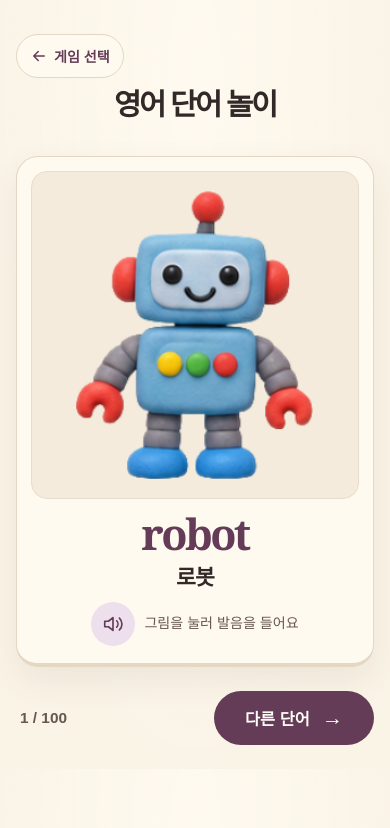
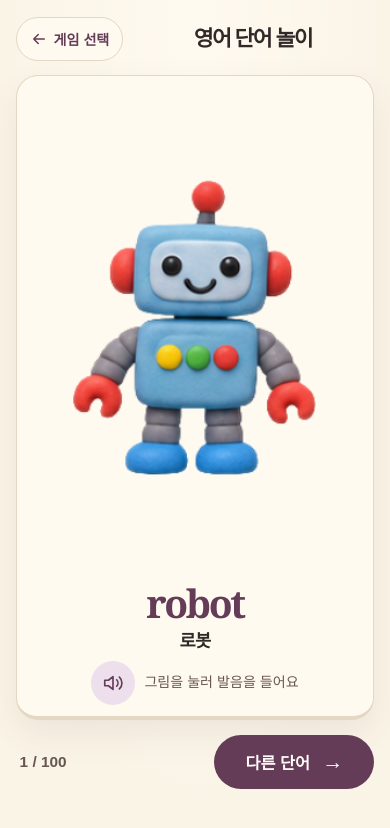
Before and after one commit to greenpainter/number-game, a plain HTML site: page words.html in a window 390 px wide. Drawn offline with Linux system fonts and the light colour scheme.

Commit message:
Fit word cards to the viewport and preload pronunciation audio

```diff
--- a/play.css
+++ b/play.css
@@ -177,23 +177,35 @@ p {
   line-height: 1;
 }
 
+.words-page {
+  overflow: hidden;
+  overscroll-behavior: none;
+  -webkit-touch-callout: none;
+  -webkit-user-select: none;
+  user-select: none;
+}
+
 .word-game {
   width: min(100%, 1060px);
+  height: 100vh;
+  height: 100dvh;
+  display: grid;
+  grid-template-rows: auto minmax(0, 1fr) auto auto;
+  gap: clamp(8px, 1.7vh, 19px);
   margin: 0 auto;
-  padding: max(clamp(18px, 4vh, 46px), env(safe-area-inset-top)) clamp(16px, 4vw, 52px) max(24px, env(safe-area-inset-bottom));
+  padding: max(clamp(10px, 2vh, 26px), env(safe-area-inset-top)) clamp(12px, 4vw, 52px) max(8px, env(safe-area-inset-bottom));
 }
 
 .word-heading {
   display: grid;
-  grid-template-columns: 1fr auto 1fr;
+  grid-template-columns: minmax(0, 1fr) auto minmax(0, 1fr);
   align-items: center;
-  gap: 16px;
-  margin-bottom: clamp(19px, 4vh, 36px);
+  gap: clamp(8px, 2vw, 16px);
 }
 
 .word-heading h1 {
   text-align: center;
-  font-size: clamp(1.85rem, 4.6vw, 3.4rem);
+  font-size: clamp(1.35rem, 4.6vw, 3.4rem);
 }
 
 .back-link {
@@ -221,10 +233,12 @@ p {
 .word-card {
   display: grid;
   width: 100%;
+  min-height: 0;
   grid-template-columns: minmax(0, 1fr) minmax(0, .86fr);
+  grid-template-rows: minmax(0, 1fr);
   gap: clamp(16px, 4vw, 44px);
   align-items: center;
-  padding: clamp(16px, 3vw, 34px);
+  padding: clamp(10px, min(3vw, 3vh), 30px);
   border: 1px solid var(--rule);
   border-bottom: 4px solid var(--rule);
   border-radius: clamp(22px, 4vw, 36px);
@@ -237,21 +251,19 @@ p {
 .word-art {
   display: grid;
   width: 100%;
-  max-width: 440px;
-  aspect-ratio: 1;
+  height: 100%;
+  container-type: size;
   place-items: center;
-  justify-self: center;
-  overflow: hidden;
-  border: 1px solid #e8ddcc;
-  border-radius: clamp(16px, 2.4vw, 24px);
-  background: #f4ebdc;
 }
 
 .word-art img {
   display: block;
-  width: 100%;
-  height: 100%;
+  width: min(100cqw, 100cqh, 440px);
+  height: auto;
+  aspect-ratio: 1;
+  border-radius: clamp(12px, 2.4vw, 24px);
   object-fit: contain;
+  -webkit-user-drag: none;
 }
 
 .word-art img:not([src]) {
@@ -267,7 +279,7 @@ p {
 .word-english {
   color: var(--plum);
   font-family: Georgia, "Times New Roman", serif;
-  font-size: clamp(2.35rem, 6.3vw, 4.5rem);
+  font-size: clamp(1.65rem, min(6.3vw, 10vh), 4.5rem);
   font-weight: 700;
   line-height: .99;
   letter-spacing: -.06em;
@@ -276,7 +288,7 @@ p {
 
 .word-korean {
   margin-top: .45em;
-  font-size: clamp(1.35rem, 3.1vw, 2.3rem);
+  font-size: clamp(1.1rem, min(3.1vw, 5vh), 2.3rem);
   font-weight: 750;
   line-height: 1.25;
   letter-spacing: -.045em;
@@ -286,7 +298,7 @@ p {
   display: inline-flex;
   align-items: center;
   gap: 9px;
-  margin-top: clamp(16px, 4vw, 36px);
+  margin-top: clamp(8px, min(4vw, 4vh), 32px);
   color: var(--muted);
   font-size: clamp(.88rem, 1.75vw, 1rem);
   line-height: 1.4;
@@ -295,8 +307,8 @@ p {
 
 .listen-icon {
   display: grid;
-  width: 44px;
-  height: 44px;
+  width: clamp(28px, 9vh, 44px);
+  height: clamp(28px, 9vh, 44px);
   flex: none;
   place-items: center;
   border-radius: 50%;
@@ -314,7 +326,6 @@ p {
   align-items: center;
   justify-content: space-between;
   gap: 16px;
-  margin-top: clamp(15px, 3vh, 24px);
 }
 
 .word-progress {
@@ -337,11 +348,11 @@ p {
   opacity: .6;
 }
 
-.word-status:not(:empty) {
-  margin-top: 16px;
+.word-status {
+  min-height: 2.7em;
   color: #7d3e34;
-  font-size: .93rem;
-  line-height: 1.5;
+  font-size: clamp(.76rem, 2.5vw, .93rem);
+  line-height: 1.35;
 }
 
 .visually-hidden {
@@ -378,31 +389,29 @@ p {
     max-width: 510px;
   }
 
+}
+
+@media (max-width: 630px) and (orientation: portrait) {
   .word-heading {
-    grid-template-columns: minmax(0, 1fr);
-    gap: 10px;
+    grid-template-columns: auto minmax(0, 1fr);
   }
 
-  .word-game {
-    max-width: 500px;
+  .word-heading h1 {
+    justify-self: center;
   }
 
   .word-card {
     grid-template-columns: minmax(0, 1fr);
-    gap: 14px;
-    padding: 14px 14px 17px;
-  }
-
-  .word-art {
-    width: min(100%, 42vh);
+    grid-template-rows: minmax(0, 1fr) auto;
+    gap: clamp(8px, 2vh, 18px);
   }
 
   .word-english {
-    font-size: clamp(2.35rem, 11vw, 3.3rem);
+    font-size: clamp(1.65rem, min(10vw, 8vh), 3.3rem);
   }
 
   .listen-cue {
-    margin-top: 10px;
+    margin-top: 8px;
   }
 }
 
@@ -432,24 +441,30 @@ p {
     padding: 12px 16px;
   }
 
+}
+
+@media (max-height: 420px) {
   .word-game {
-    padding-block: 12px;
-  }
-
-  .word-heading {
-    margin-bottom: 12px;
+    gap: 6px;
+    padding-block: max(6px, env(safe-area-inset-top)) max(5px, env(safe-area-inset-bottom));
   }
 
   .word-heading h1 {
-    font-size: 2rem;
+    font-size: clamp(1.2rem, 4.6vw, 1.8rem);
   }
 
   .word-card {
-    padding: 12px;
+    gap: 8px;
+    padding: 8px;
   }
 
-  .word-art {
-    max-width: 48vh;
+  .next-word {
+    min-height: 44px;
+    padding-block: 7px;
+  }
+
+  .word-status {
+    min-height: 1.35em;
   }
 }
 
--- a/word-game.js
+++ b/word-game.js
@@ -34,12 +34,32 @@ export function mountWordGame(doc, host) {
     if (audio) {
       audio.onerror = null;
       audio.pause();
-      audio = undefined;
     }
     if (utterance) {
       utterance.onerror = null;
       host.speechSynthesis.cancel();
       utterance = undefined;
+    }
+  }
+
+  function releaseAudio() {
+    if (!audio) return;
+    audio.onerror = null;
+    audio.pause();
+    audio.removeAttribute('src');
+    audio.load();
+    audio = undefined;
+  }
+
+  function prepareAudio() {
+    if (audio) return;
+    try {
+      audio = new host.Audio();
+      audio.preload = 'auto';
+      audio.src = deck[index].audio;
+      audio.load();
+    } catch {
+      releaseAudio();
     }
   }
 
@@ -49,6 +69,7 @@ export function mountWordGame(doc, host) {
     english.textContent = word.english;
     korean.textContent = word.korean;
     progress.textContent = `${index + 1} / ${deck.length}`;
+    prepareAudio();
   }
 
   function pronounceWord() {
@@ -67,11 +88,7 @@ export function mountWordGame(doc, host) {
     function speakLocally() {
       if (request !== playback || triedFallback) return;
       triedFallback = true;
-      if (audio) {
-        audio.onerror = null;
-        audio.pause();
-        audio = undefined;
-      }
+      releaseAudio();
 
       try {
         const speech = host.speechSynthesis;
@@ -94,7 +111,12 @@ export function mountWordGame(doc, host) {
     }
 
     try {
-      audio = new host.Audio(word.audio);
+      prepareAudio();
+      if (!audio || audio.error) {
+        speakLocally();
+        return;
+      }
+      if (audio.currentTime > 0) audio.currentTime = 0;
       audio.onerror = speakLocally;
       Promise.resolve(audio.play()).catch(speakLocally);
     } catch {
@@ -103,8 +125,10 @@ export function mountWordGame(doc, host) {
   }
 
   card.addEventListener('click', pronounceWord);
+  doc.addEventListener('contextmenu', event => event.preventDefault());
   next.addEventListener('click', () => {
     stopPronunciation();
+    releaseAudio();
     index++;
     if (index === deck.length) {
       deck = shuffleDeck(WORDS, deck.at(-1));
@@ -114,7 +138,11 @@ export function mountWordGame(doc, host) {
     status.textContent = '';
     announcement.textContent = `${deck[index].english}, ${deck[index].korean}`;
   });
-  host.addEventListener('pagehide', stopPronunciation);
+  host.addEventListener('pagehide', () => {
+    stopPronunciation();
+    releaseAudio();
+  });
+  host.addEventListener('pageshow', prepareAudio);
   doc.addEventListener('visibilitychange', () => {
     if (doc.hidden) stopPronunciation();
   });
--- a/words.html
+++ b/words.html
@@ -21,7 +21,7 @@
 
     <button class="word-card" id="word-card" type="button" disabled>
       <span class="word-art">
-        <img id="word-picture" alt="" width="512" height="512">
+        <img id="word-picture" alt="" width="512" height="512" draggable="false">
       </span>
       <span class="word-copy">
         <span class="word-english" id="word-english" lang="en"></span>
```
Also changed, not shown: tests/word-game.test.mjs (+39 -8 lines).
